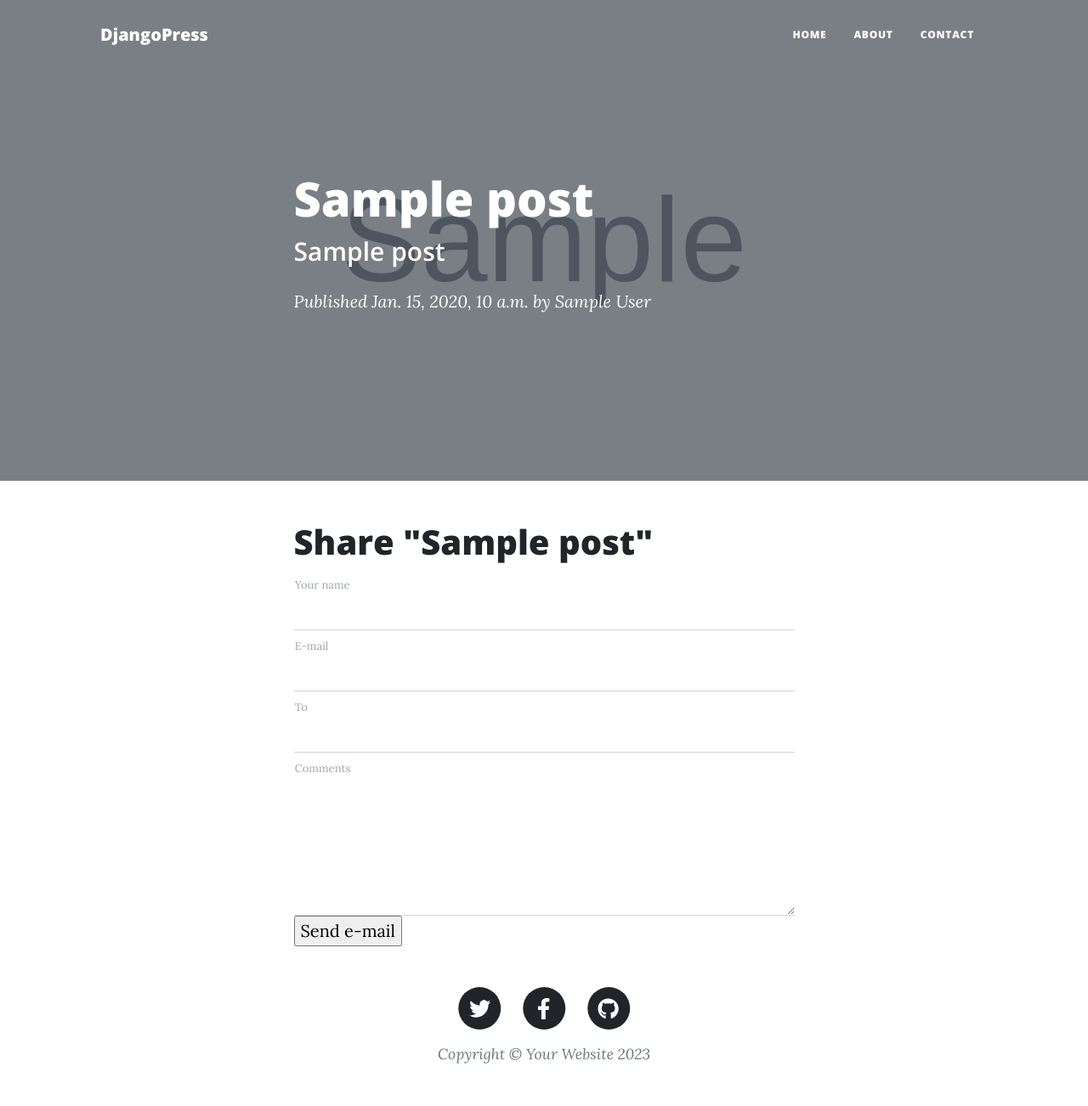
After one commit to thalissonvs/djangopress, a Django app: template djangopress/apps/blog/templates/blog/post/share.html in a window 1280 px wide. The commit adds this page. Shown: the whole page at 85% size. Run offline with Django 3.2, Linux system fonts and the light colour scheme; the template is opened without the code that fills it: most values are stand-ins (such as "Sample title", 1, 10 or a date in 2020); grey boxes marked "Sample" are stand-in pictures; some libraries are stand-ins or nearby versions.

Commit message:
feat: add post sharing functionality with email notification feature

```diff
--- a/djangopress/apps/blog/templates/blog/post/detail.html
+++ b/djangopress/apps/blog/templates/blog/post/detail.html
@@ -24,4 +24,7 @@
     <article class="mb-4">
         <p>{{ post.body }}</p>
     </article>
+    <p>
+        <a href="{% url 'blog:post_share' post.id %}">Share this post</a>
+    </p>
 {% endblock %}
--- /dev/null
+++ b/djangopress/apps/blog/templates/blog/post/share.html
@@ -0,0 +1,50 @@
+{% extends "blog/base.html" %}
+
+{% block title %}Share a post{% endblock %}
+{% block header %}
+<header class="masthead" style="background-image: url('{{ post.image.url }}')">
+    <div class="container position-relative px-4 px-lg-5">
+        <div class="row gx-4 gx-lg-5 justify-content-center">
+            <div class="col-md-10 col-lg-8 col-xl-7">
+                <div class="post-heading">
+                    <h1>{{ post.title }}</h1>
+                    <h2 class="subheading">{{ post.subtitle }}</h2>
+                    <span class="meta">
+                        Published {{ post.pub_date }} by {{ post.author }}
+                    </span>
+                </div>
+            </div>
+        </div>
+    </div>
+</header>
+{% endblock %}
+{% block content %}
+    {% if sent %}
+        <h1>E-mail successfully sent</h1>
+        <p>
+        "{{ post.title }}" was successfully sent to {{ form.cleaned_data.to }}.
+        </p>
+    {% else %}
+        <h1>Share "{{ post.title }}"</h1>
+        <form method="post">
+            <div class="form-floating">
+                <input id="id_name" type="text" name="name" class="form-control">
+                <label for="id_name">Your name</label>
+            </div>
+            <div class="form-floating">
+                <input id="id_email" type="email" name="email" class="form-control">
+                <label for="id_email">E-mail</label>
+            </div>
+            <div class="form-floating">
+                <input id="id_to" type="email" name="to" class="form-control">
+                <label for="id_to">To</label>
+            </div>
+            <div class="form-floating">
+                <textarea id="id_comments" name="comments" class="form-control" style="height: 12rem"></textarea>
+                <label for="id_comments">Comments</label>
+            </div>
+            {% csrf_token %}
+            <input type="submit" value="Send e-mail">
+        </form>
+    {% endif %}
+{% endblock %}
--- a/djangopress/apps/blog/urls.py
+++ b/djangopress/apps/blog/urls.py
@@ -6,4 +6,5 @@ app_name = 'blog'
 urlpatterns = [
     path('', views.PostListView.as_view(), name='post_list'),
     path('<int:year>/<int:month>/<int:day>/<slug:post>', views.PostDetailView.as_view(), name='post_detail'),
+    path('<int:post_id>/share/', views.post_share, name='post_share'),
 ]
--- a/pyproject.toml
+++ b/pyproject.toml
@@ -8,6 +8,7 @@ readme = "README.md"
 [tool.poetry.dependencies]
 python = "^3.12"
 django = "^5.1.4"
+python-decouple = "^3.8"
 
 
 [build-system]
```
Also changed, not shown: djangopress/apps/blog/views.py (+43 -1 lines), djangopress/settings.py (+11 -0 lines), 1 other file.
